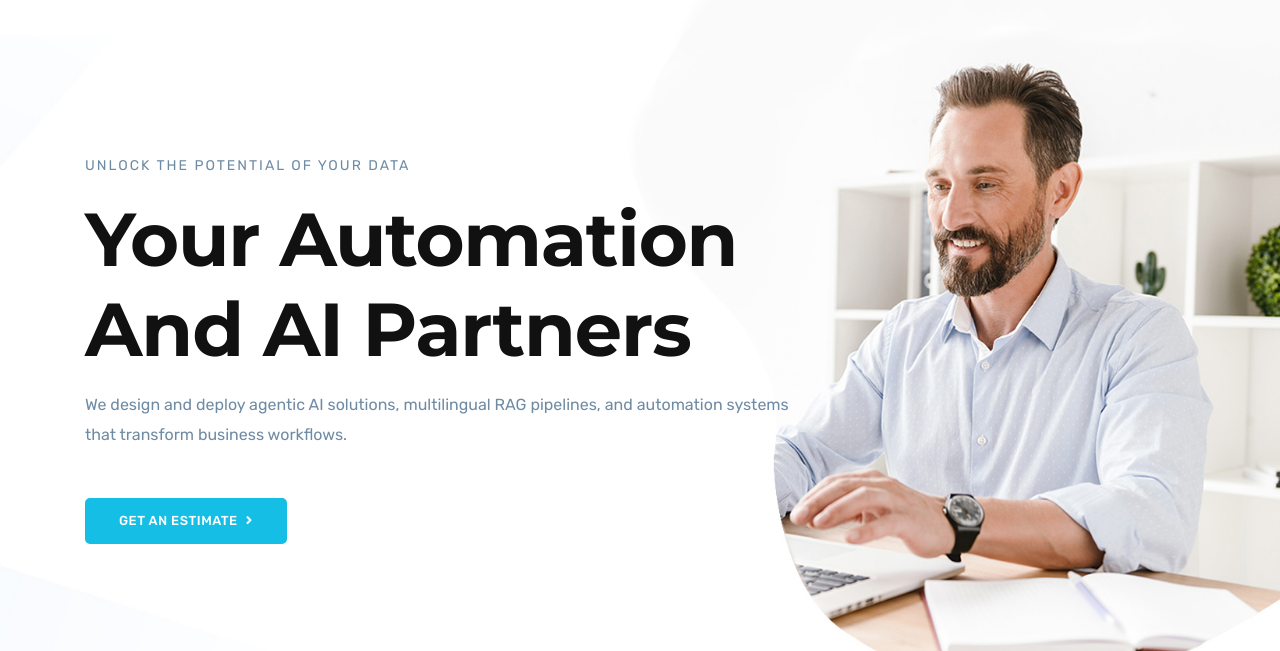
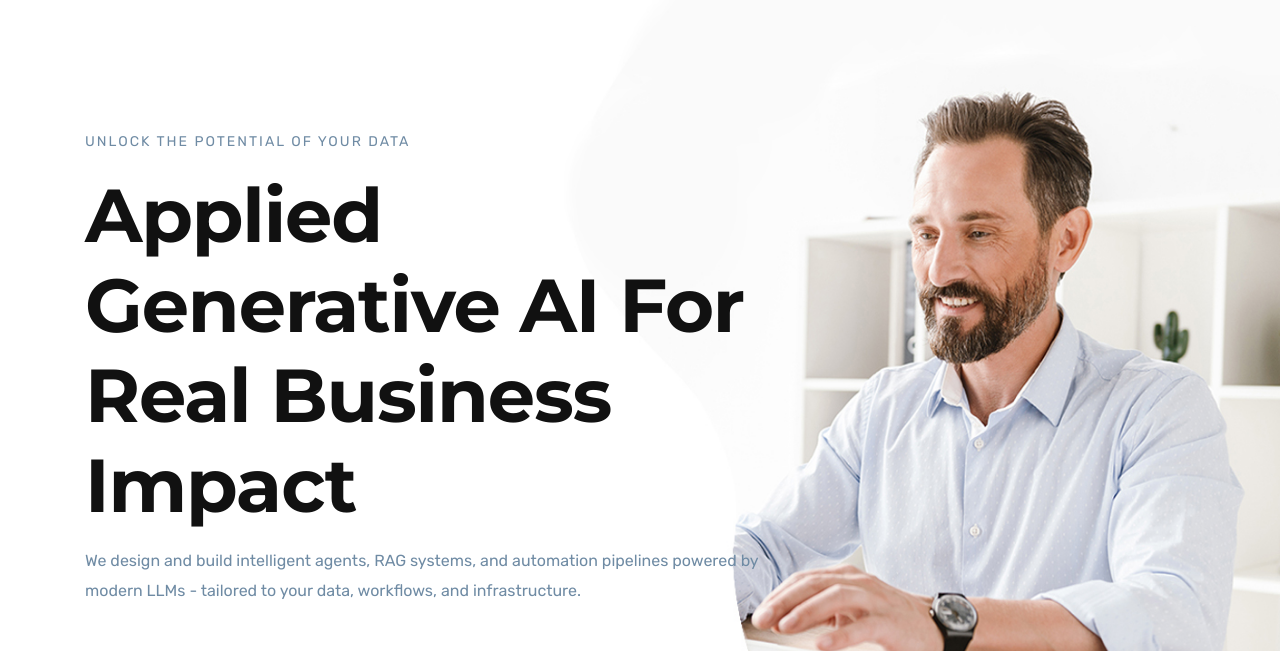
Before and after one commit to hassanj-576/hassanj-576.github.io, a plain HTML site: page index.html in a window 1280 px wide. Shown: the part 112-763 px from the top of the page. Drawn offline with Linux system fonts and the light colour scheme; some packages are replaced by stand-ins of ours; a script that the page names is missing.

Commit message:
Positioning for LLM and Gen AI

```diff
--- a/index.html
+++ b/index.html
@@ -74,8 +74,8 @@
 			<div class="col-lg-10 col-md-12 col-xl-8">
 				<div class="block">
 					<span class="text-uppercase text-sm letter-spacing ">Unlock the Potential of your Data</span>
-					<h1 class="mb-3 mt-3">Your Automation and AI partners</h1>
-					<p class="mb-5">We design and deploy agentic AI solutions, multilingual RAG pipelines, and automation systems that transform business workflows.</p>
+					<h1 class="mb-3 mt-3">Applied Generative AI for Real Business Impact</h1>
+					<p class="mb-5">We design and build intelligent agents, RAG systems, and automation pipelines powered by modern LLMs - tailored to your data, workflows, and infrastructure.</p>
 
 					<a href="about.html" target="_blank" class="btn btn-main">Get an Estimate<i class="fa fa-angle-right ml-2"></i></a>
 
```
